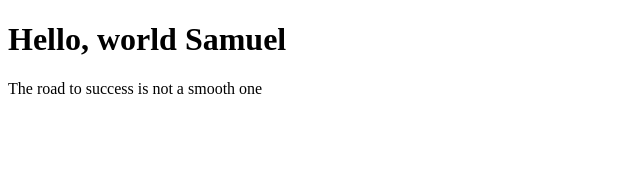
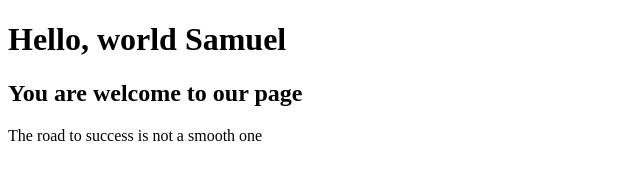
Before and after one commit to Alsamod/html, a plain HTML site: page index.html in a window 1280 px wide. Shown: the whole page, without its empty margins (0-640 px from the left). Drawn offline with Linux system fonts and the light colour scheme.

Commit message:
create an h2 tag

```diff
--- a/index.html
+++ b/index.html
@@ -7,6 +7,7 @@
 </head>
 <body>
  <h1>Hello, world Samuel</h1>
+  <h2>You are welcome to our page</h2>
 
  <p>The road to success is not a smooth one</p>
 
```
